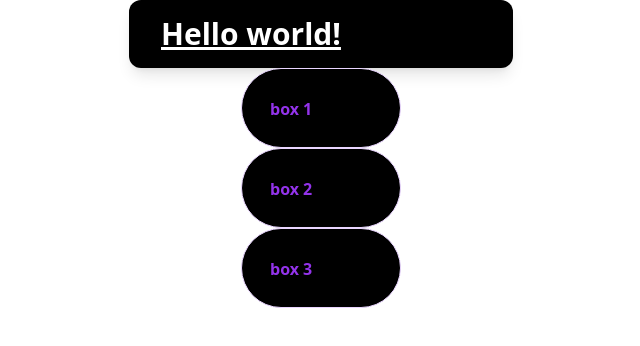
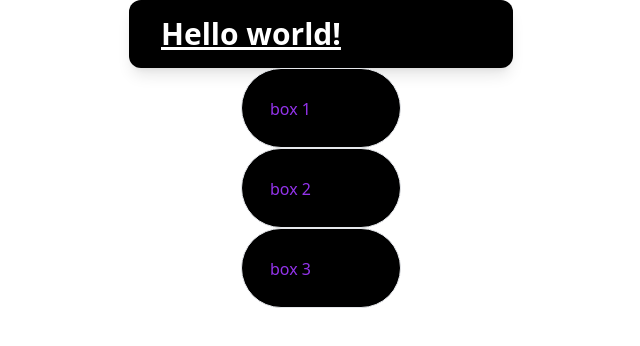
Before and after one commit to revaga/web-challenge, a website: page index.html in a window 1280 px wide. Shown: the full height of the page, 319-959 px from the left. Drawn offline with nearby package versions, Linux system fonts and the light colour scheme.

Commit message:
editing for workshop

```diff
--- a/index.html
+++ b/index.html
@@ -7,20 +7,19 @@
 </head>
 <body>
   <div class="py-8 px-8 max-w-sm mx-auto bg-black rounded-xl shadow-lg space-y-2 sm:py-4 sm:flex">
+    <h1 class="text-3xl font-bold underline text-white">
+      Hello world!
+    </h1>
+  </div>
 
-  <h1 class="text-3xl font-bold underline text-white">
-    Hello world!
-  </h1>
-</div>
-
-<div class="p-7 bg-black text-purple-600 font-semibold rounded-full border border-purple-200 flex w-40 h-20 sm:flex mx-auto">
+<div class="p-7 bg-black text-purple-600 rounded-full border flex w-40 h-20 sm:flex mx-auto">
   box 1
 </div>
 
-<div class="p-7 bg-black text-purple-600 font-semibold rounded-full border border-purple-200 flex w-40 h-20 sm:flex mx-auto">
+<div class="p-7 bg-black text-purple-600 rounded-full border flex w-40 h-20 sm:flex mx-auto">
   box 2
 </div>
-<div class="p-7 bg-black text-purple-600 font-semibold rounded-full border border-purple-200 flex w-40 h-20 sm:flex mx-auto">
+<div class="p-7 bg-black text-purple-600 rounded-full border flex w-40 h-20 sm:flex mx-auto">
   box 3
 </div>
 </body>
```
